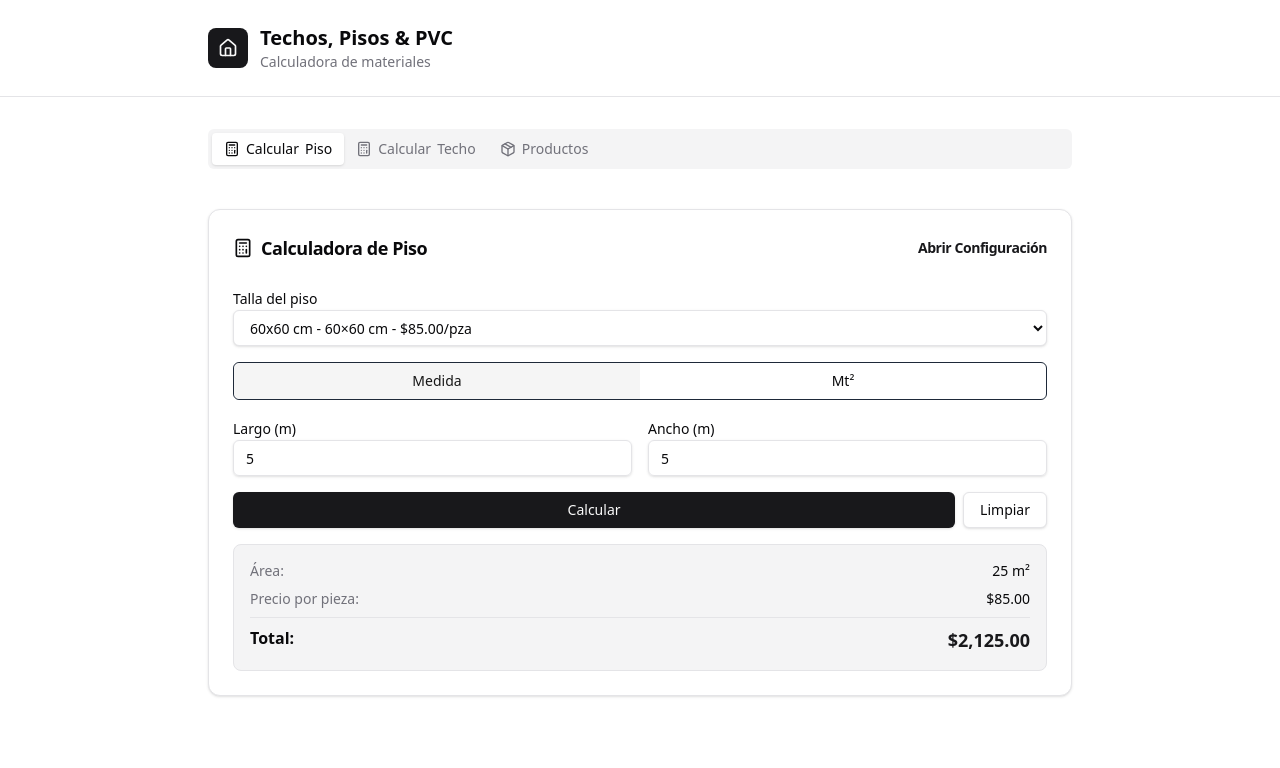
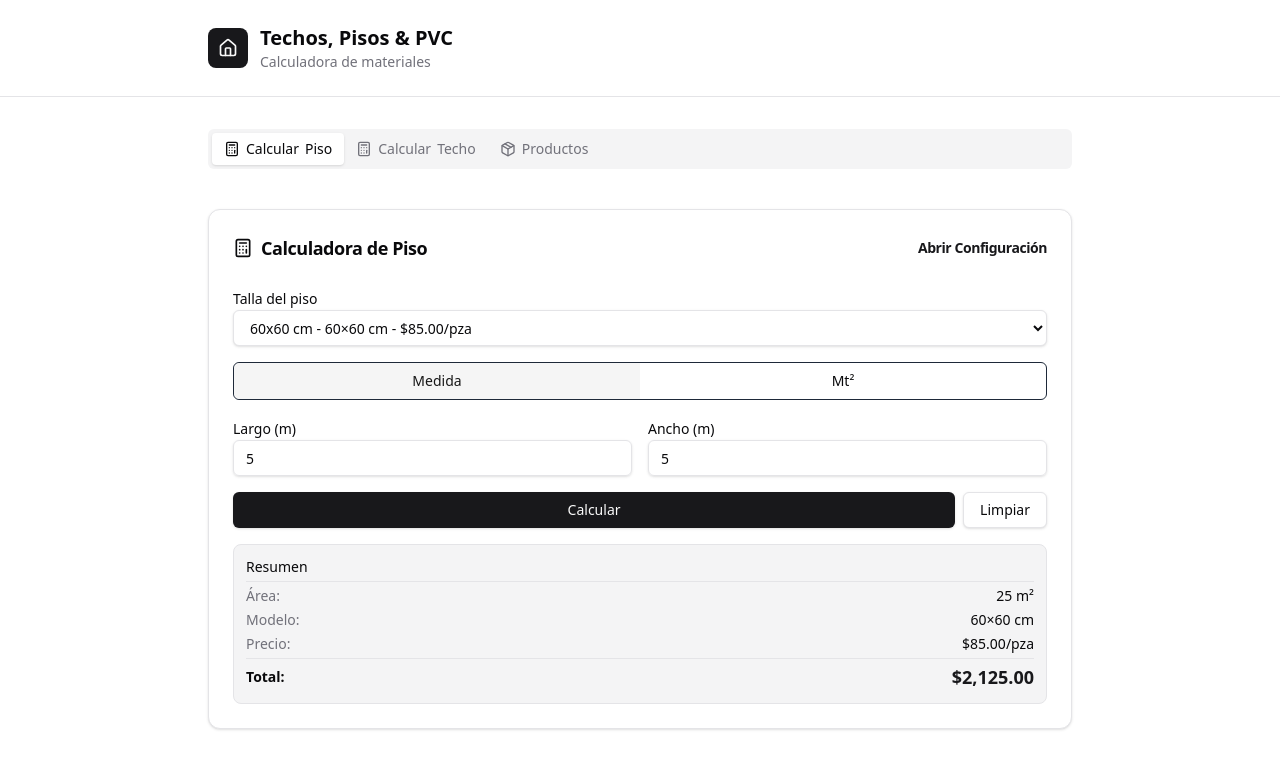
Before and after one commit to GeorgeContreras241/Calculator-almaHogar, a React (Vite) app: page / in a window 1280 px wide. Both pictures are taken after typing "5", "5" into the empty fields and a click on the button "Calcular". Shown: the top 768 px of the page. Built offline with nearby package versions, Linux system fonts and the light colour scheme.

Commit message:
refactor(piso): Improve result display with summary header and model info

```diff
--- a/src/components/pisos/Layoutpisos.tsx
+++ b/src/components/pisos/Layoutpisos.tsx
@@ -98,17 +98,22 @@ export function CalculadoraPiso() {
             </div>
 
             {resultado && talla && (
-              <div className="rounded-lg border border-[var(--color-border)] p-4 space-y-2 bg-[var(--color-muted)]">
-                <div className="flex justify-between text-sm">
+              <div className="rounded-lg border border-[var(--color-border)] p-3 space-y-1 bg-[var(--color-muted)] text-sm">
+                <div className="font-medium text-[var(--color-foreground)] border-b border-[var(--color-border)] pb-1 mb-1">Resumen</div>
+                <div className="flex justify-between">
                   <span className="text-[var(--color-muted-foreground)]">Área:</span>
                   <span className="font-medium">{formatearNumero(resultado.areaM2)} m²</span>
                 </div>
-                <div className="flex justify-between text-sm">
-                  <span className="text-[var(--color-muted-foreground)]">Precio por pieza:</span>
-                  <span className="font-medium">{formatearMoneda(talla.precioPorPieza)}</span>
+                <div className="flex justify-between">
+                  <span className="text-[var(--color-muted-foreground)]">Modelo:</span>
+                  <span className="font-medium">{talla.largo}×{talla.ancho} cm</span>
                 </div>
-                <div className="border-t border-[var(--color-border)] pt-2 mt-2">
-                  <div className="flex justify-between">
+                <div className="flex justify-between">
+                  <span className="text-[var(--color-muted-foreground)]">Precio:</span>
+                  <span className="font-medium">{formatearMoneda(talla.precioPorPieza)}/pza</span>
+                </div>
+                <div className="border-t border-[var(--color-border)] pt-1 mt-1">
+                  <div className="flex justify-between items-center">
                     <span className="font-semibold">Total:</span>
                     <span className="font-bold text-lg text-[var(--color-primary)]">{formatearMoneda(resultado.precioTotal ?? 0)}</span>
                   </div>
```
